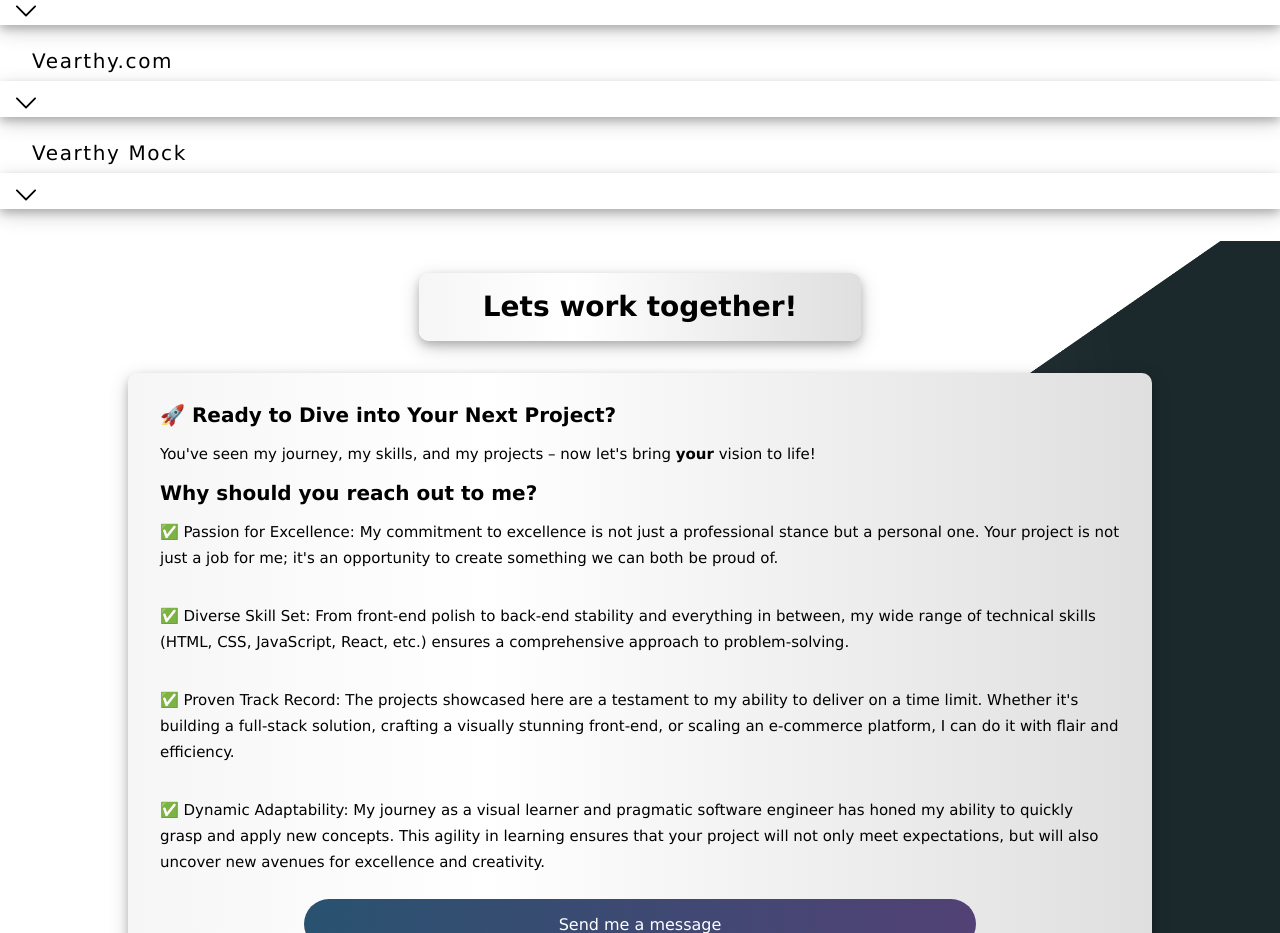
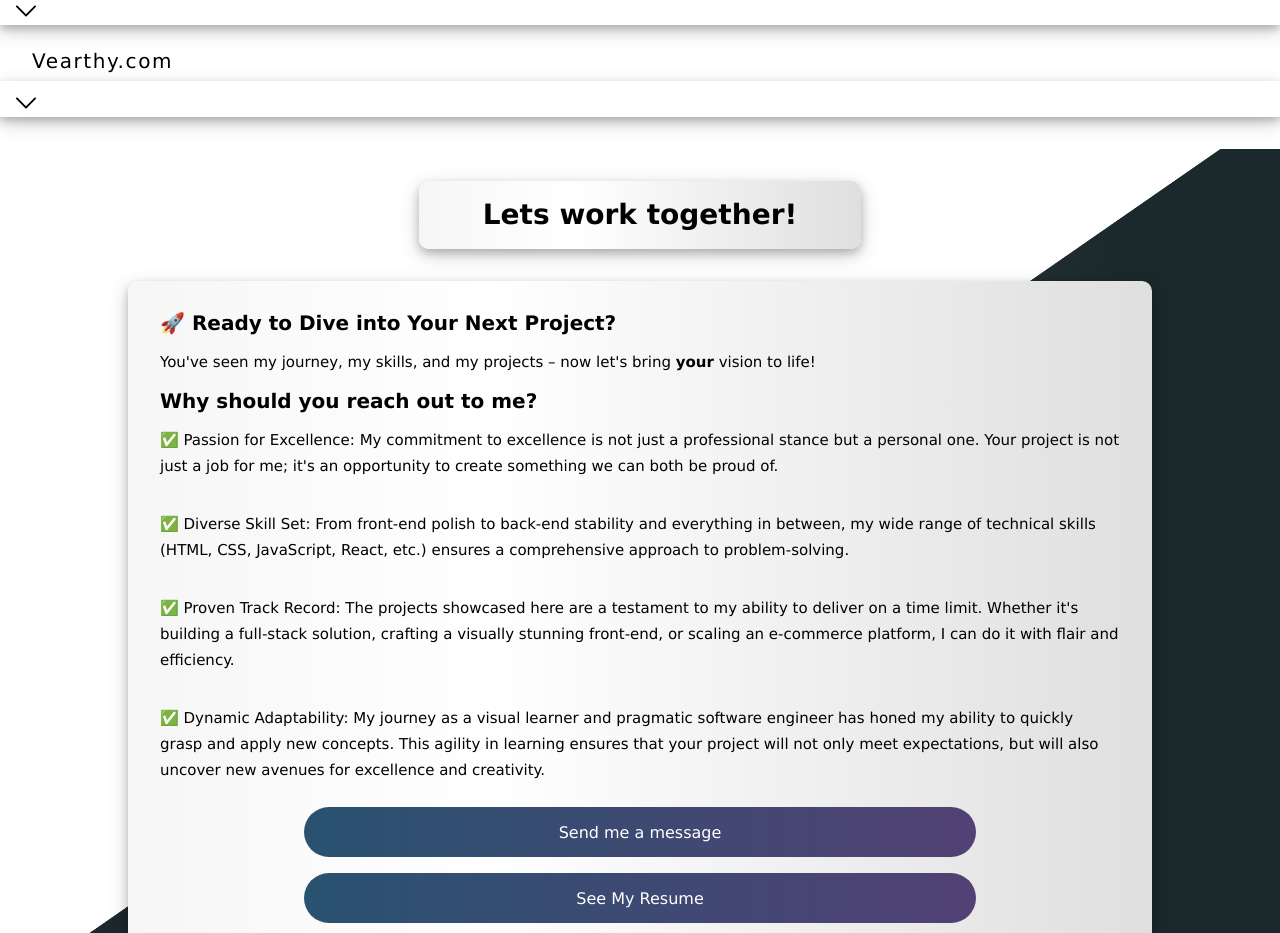
Before and after one commit to jaydools/portfolio, a React (Create React App) app: page / in a window 1280 px wide. Shown: the part 1880-2813 px from the top of the page. Built offline with nearby package versions, Linux system fonts and the light colour scheme.

Commit message:
changed the links to builda and pint picker, and removed vearty mock

```diff
--- a/src/components/Builda/Builda.js
+++ b/src/components/Builda/Builda.js
@@ -39,7 +39,7 @@ function Builda() {
                         (Click on the image to open the application)
                     </p>
                     <a
-                        href="https://build-a-bouq-client-873c8fc72a2f.herokuapp.com/"
+                        href="https://665d1ff50761dde33bb9b19c--gorgeous-tulumba-42d5c3.netlify.app/"
                         target="blank"
                     >
                         <img src={builder} alt="Build a Bouq preview" className="dropdown__img" />
--- a/src/components/PintPicker/PintPicker.js
+++ b/src/components/PintPicker/PintPicker.js
@@ -37,7 +37,7 @@ function PintPicker() {
                         (Click on the image to open the application)
                     </p>
                     <div className="dropdown__wrapper">
-                        <a href="https://pint-picker-f95250ec87ce.herokuapp.com/" target="blank">
+                        <a href="https://pintpicker.netlify.app/" target="blank">
                             <img
                                 src={pint1}
                                 alt="Vearthy mock preview top"
--- a/src/components/ProjectsDropdown/ProjectsDropdown.js
+++ b/src/components/ProjectsDropdown/ProjectsDropdown.js
@@ -21,10 +21,6 @@ function ProjectsDropdown() {
                 <h3 className="dropdown-container__subheader">Vearthy.com</h3>
                 <VearthyReal />
             </article>
-            <article className="dropdown-three">
-                <h3 className="dropdown-container__subheader">Vearthy Mock</h3>
-                <VearthyMock />
-            </article>
         </section>
     );
 }
```
